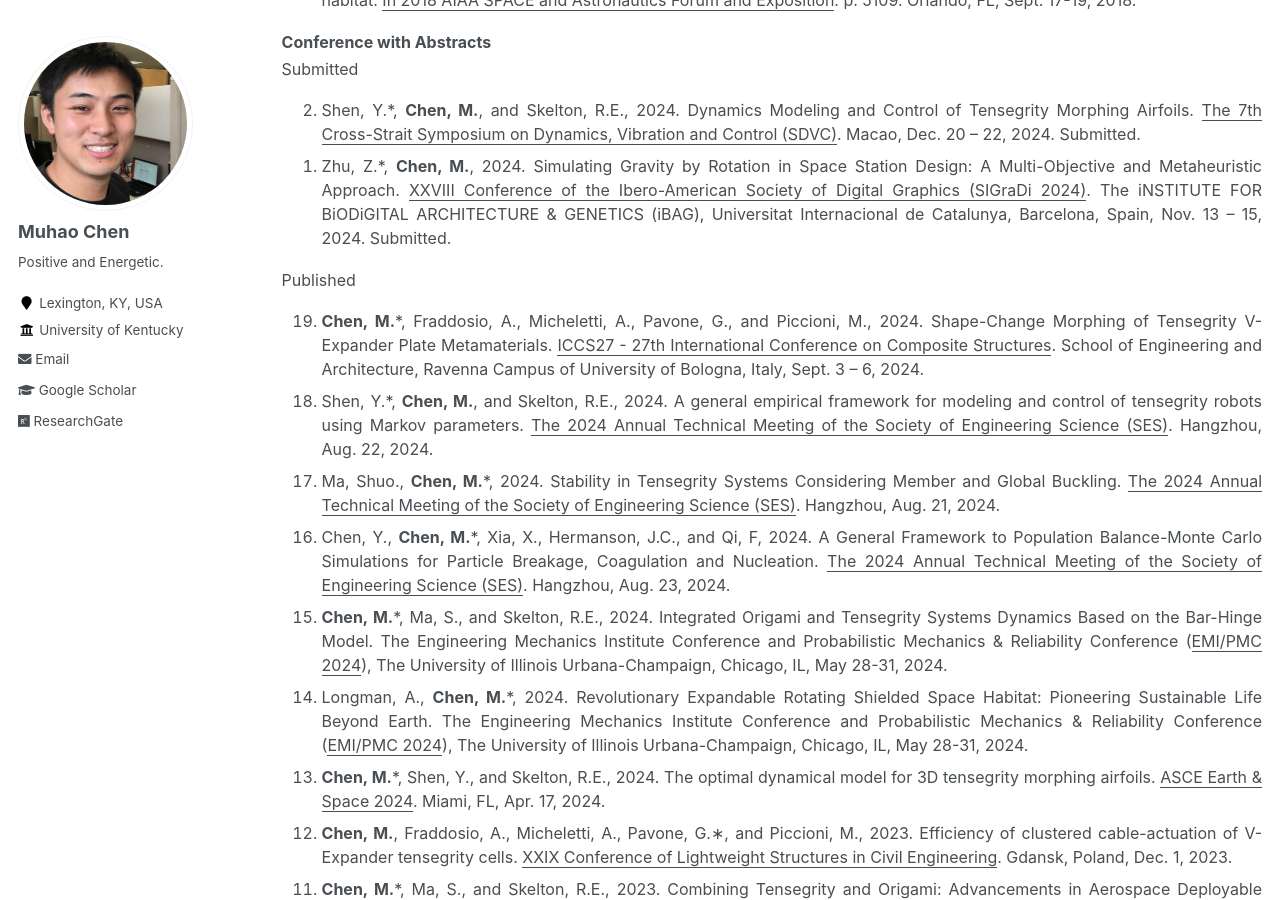
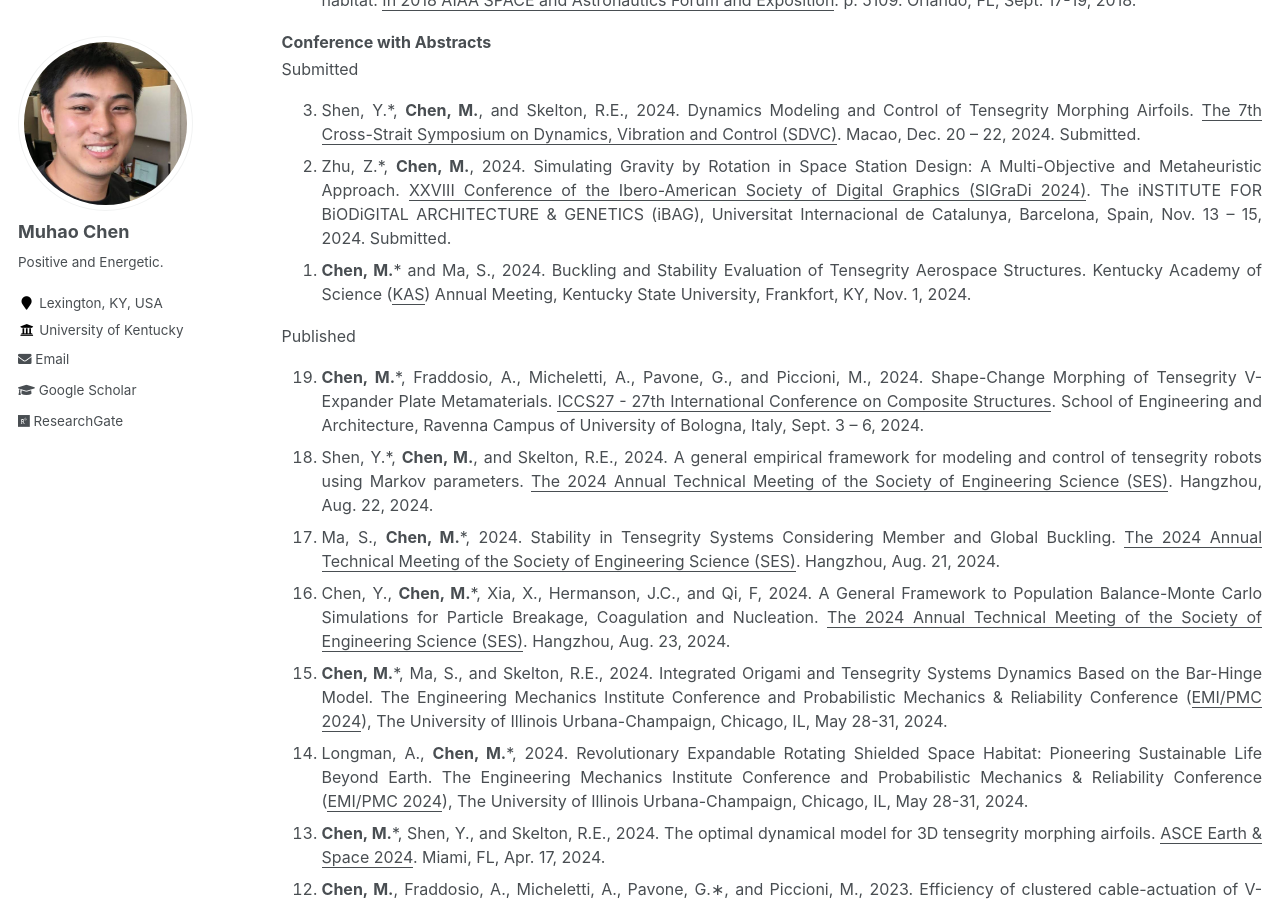
Before and after one commit to Muhao-Chen/muhao-chen.github.io, a Jekyll site: the page built from _pages/publication.md, in a window 1280 px wide and 900 px high, scrolled down 3961 px. Built offline with Jekyll 4.4.1, drawn with Linux system fonts in a browser that asks for light colours.

Commit message:
Update publication.md

```diff
--- a/_pages/publication.md
+++ b/_pages/publication.md
@@ -87,7 +87,7 @@ Submitted
 Published
 <ol reversed>
 <li><strong>Chen, M.</strong>*, Fraddosio, A., Micheletti, A., Pavone, G., and Piccioni, M., 2024. Lightweight Design of Tensegrity V-Expander Structures. <u>The International Association for Shell and Spatial Structures (IASS) Annual Symposium</u>. ETH Hönggerberg, Zurich, Aug. 26 – 30, 2024. </li>
-<li> Ma, Shuo.*, <strong>Chen, M.</strong>, 2024. Prestressed cable-strut structures stability analysis under local and global buckling conditions. <u>The 2024 Investigation on Structure Stability and Fatigue (ISSF)</u>. Guangzhou, Aug. 16-19, 2024.</li>
+<li> Ma, S.*, <strong>Chen, M.</strong>, 2024. Prestressed cable-strut structures stability analysis under local and global buckling conditions. <u>The 2024 Investigation on Structure Stability and Fatigue (ISSF)</u>. Guangzhou, Aug. 16-19, 2024.</li>
 <li>Shen, Y., <strong>Chen, M.</strong>*, Habtour, E., and Skelton, R.E., 2024. Sensor Fault Detection to Tensegrity Structures Using Eigensystem Realization Algorithm. <u>ASCE Earth & Space 2024</u>. Miami, FL, April 15-18, 2024.</li>
 <li><strong>Chen, M.</strong>*, Shen, Y., and Skelton, R.E., 2024. Model-Based and Markov Data-Based Linearized Tensegrity Dynamics and Analysis of Morphing Airfoils. <u>The AIAA Science and Technology Forum and Exposition (AIAA SciTech Forum 2024)</u>. Orlando, FL, Jan. 8-12, 2024.</li>
 <li>Shen, Y.*, <strong>Chen, M.</strong>, Majji, M. and Skelton, R.E, 2023. An Efficient q-Markov Covariance Equivalent Realization Approach to System Identification. <u>The 22nd World Congress of the International Federation of Automatic Control (IFAC)</u>. July 9–14, 2023, Yokohama, Japan.</li>
@@ -107,12 +107,13 @@ Submitted
 <ol reversed>
 <li>Shen, Y.*, <strong>Chen, M.</strong>, and Skelton, R.E., 2024. Dynamics Modeling and Control of Tensegrity Morphing Airfoils. <u>The 7th Cross-Strait Symposium on Dynamics, Vibration and Control (SDVC)</u>. Macao, Dec. 20 – 22, 2024. Submitted. </li>
 <li>Zhu, Z.*, <strong>Chen, M.</strong>, 2024. Simulating Gravity by Rotation in Space Station Design: A Multi-Objective and Metaheuristic Approach. <u>XXVIII Conference of the Ibero-American Society of Digital Graphics (SIGraDi 2024)</u>. The iNSTITUTE FOR BiODiGITAL ARCHITECTURE & GENETICS (iBAG), Universitat Internacional de Catalunya, Barcelona, Spain, Nov. 13 – 15, 2024. Submitted. </li>
+<li> <strong>Chen, M.</strong>* and Ma, S., 2024. Buckling and Stability Evaluation of Tensegrity Aerospace Structures. Kentucky Academy of Science (<u>KAS</u>) Annual Meeting, Kentucky State University, Frankfort, KY, Nov. 1, 2024.</li>
 </ol>
 Published
 <ol reversed>
 <li><strong>Chen, M.</strong>*, Fraddosio, A., Micheletti, A., Pavone, G., and Piccioni, M., 2024. Shape-Change Morphing of Tensegrity V-Expander Plate Metamaterials. <u>ICCS27 - 27th International Conference on Composite Structures</u>. School of Engineering and Architecture, Ravenna Campus of University of Bologna, Italy, Sept. 3 – 6, 2024. </li>
 <li> Shen, Y.*, <strong>Chen, M.</strong>, and Skelton, R.E., 2024. A general empirical framework for modeling and control of tensegrity robots using Markov parameters. <u>The 2024 Annual Technical Meeting of the Society of Engineering Science (SES)</u>. Hangzhou, Aug. 22, 2024.</li>
-<li> Ma, Shuo., <strong>Chen, M.</strong>*, 2024. Stability in Tensegrity Systems Considering Member and Global Buckling. <u>The 2024 Annual Technical Meeting of the Society of Engineering Science (SES)</u>. Hangzhou, Aug. 21, 2024.</li>
+<li> Ma, S., <strong>Chen, M.</strong>*, 2024. Stability in Tensegrity Systems Considering Member and Global Buckling. <u>The 2024 Annual Technical Meeting of the Society of Engineering Science (SES)</u>. Hangzhou, Aug. 21, 2024.</li>
 <li> Chen, Y., <strong>Chen, M.</strong>*, Xia, X., Hermanson, J.C., and Qi, F, 2024. A General Framework to Population Balance-Monte Carlo Simulations for Particle Breakage, Coagulation and Nucleation. <u>The 2024 Annual Technical Meeting of the Society of Engineering Science (SES)</u>. Hangzhou, Aug. 23, 2024.</li>
 <li><strong>Chen, M.</strong>*, Ma, S., and Skelton, R.E., 2024. Integrated Origami and Tensegrity Systems Dynamics Based on the Bar-Hinge Model. The Engineering Mechanics Institute Conference and Probabilistic Mechanics & Reliability Conference (<u>EMI/PMC 2024</u>), The University of Illinois Urbana-Champaign, Chicago, IL, May 28-31, 2024.</li>
 <li>Longman, A., <strong>Chen, M.</strong>*, 2024. Revolutionary Expandable Rotating Shielded Space Habitat: Pioneering Sustainable Life Beyond Earth. The Engineering Mechanics Institute Conference and Probabilistic Mechanics & Reliability Conference (<u>EMI/PMC 2024</u>), The University of Illinois Urbana-Champaign, Chicago, IL, May 28-31, 2024.</li>
```
